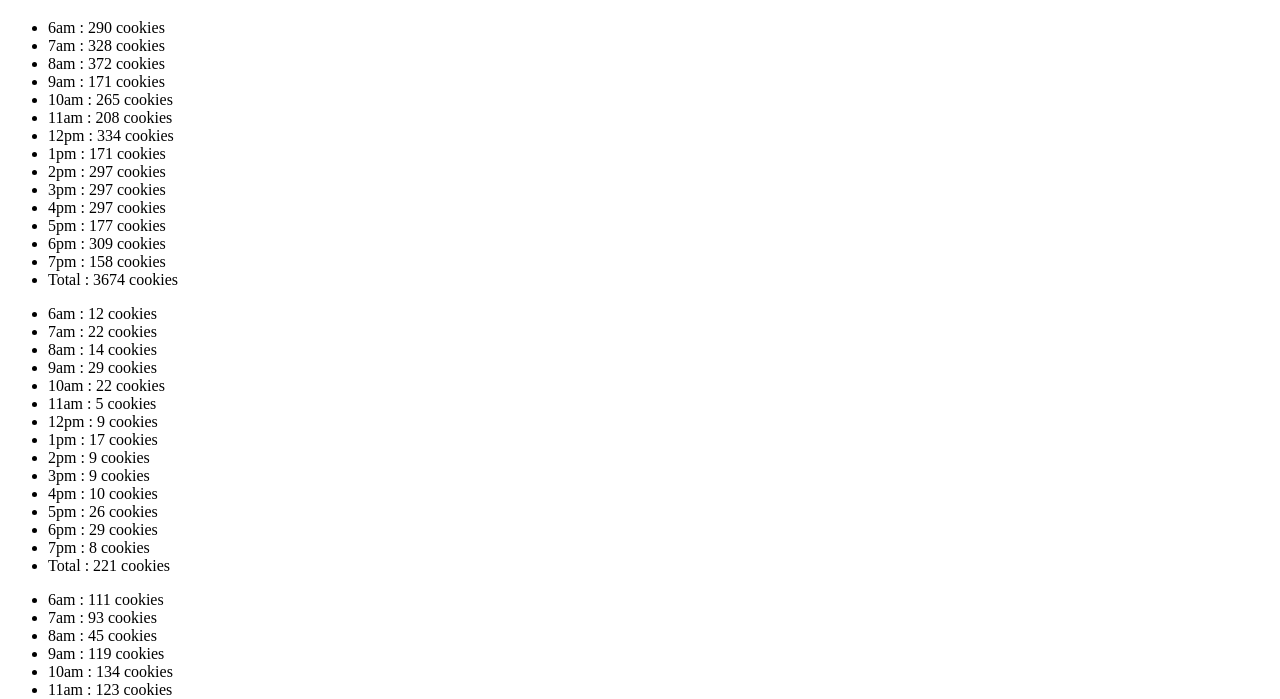
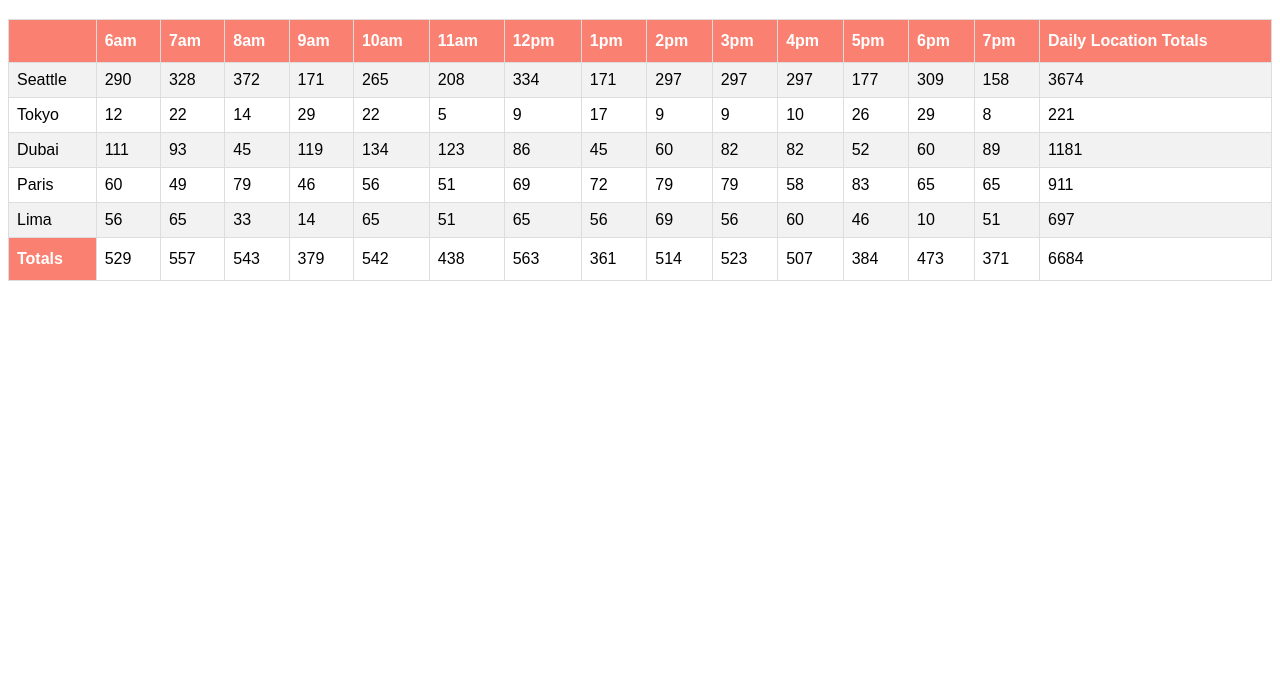
Before and after one commit to danieldills/cookie-stand, a plain HTML site: page sales.html in a window 1280 px wide. Shown: the part 61-760 px from the top of the page. Drawn offline with Linux system fonts and the light colour scheme.

Commit message:
updated app.js, sales.html, style.css files to include tables and css functionality

```diff
--- a/app.js
+++ b/app.js
@@ -1,6 +1,6 @@
 'use strict';
 
-let timeSlots = ['6am','7am','8am','9am','10am','11am','12pm','1pm','2pm','3pm','4pm','5pm','6pm','7pm',];
+let timeSlots = ['6am','7am','8am','9am','10am','11am','12pm','1pm','2pm','3pm','4pm','5pm','6pm','7pm','Daily Location Totals'];
 
 function randomInRange(min, max) {
     let range = max - min;
@@ -42,60 +42,72 @@ CookieStand.prototype.calcCookiesEachHour = function() {
     let cookiesEachHour = customersPerHour * this.avgCookiesPerSale;
     // console.log(Math.ceil(cookiesEachHour));
     return Math.ceil(cookiesEachHour);
-}
+};
 
-// simCookieSales
+// simulateCookieSales
 CookieStand.prototype.simulateCookieSales = function() {
-for (let i = 0; i < timeSlots.length; i++) {
+for (let i = 0; i < timeSlots.length -1; i++) {
     let certainCookie = this.calcCookiesEachHour();
     this.cookieSales.push(certainCookie);
     this.storeTotal+= certainCookie;
 }
 this.cookieSales.push(this.storeTotal);
+};
+// render
+CookieStand.prototype.render = function() {
+    const salesRow = document.createElement('tr');
+    const tableElem = document.getElementById('table');
+    tableElem.appendChild(salesRow);
+    const tableCell = document.createElement('td');
+    salesRow.appendChild(tableCell);
+    tableCell.textContent = this.location;
+    for (let i = 0; i < this.cookieSales.length; i++) {
+        const cookiesElem = document.createElement('td');
+        cookiesElem.textContent = this.cookieSales[i];
+        salesRow.appendChild(cookiesElem);
+    }
+};
 
+function renderHeaderRow() {
+    const tableElem = document.getElementById('table');
+    const rowOne = document.createElement('tr');
+    tableElem.appendChild(rowOne);
+    const emptyTh = document.createElement('th');
+    rowOne.appendChild(emptyTh);
+    for (let i = 0; i < timeSlots.length; i++) {
+        const timeHeaderElem = document.createElement('th');
+        timeHeaderElem.textContent = timeSlots[i];
+        rowOne.appendChild(timeHeaderElem);
+        timeHeaderElem.setAttribute('scope', 'col');
+    }
+};
+
+function renderFooterRow () {
+    const tableElem = document.getElementById('table');
+    const tableFootElem = document.createElement('tr');
+    tableElem.appendChild(tableFootElem);
+
+    const totalCookiesElem = document.createElement('th');
+    totalCookiesElem.setAttribute('scope', 'row');
+    totalCookiesElem.textContent = 'Totals';
+    tableFootElem.append(totalCookiesElem);
+
+for (let i = 0; i < timeSlots.length; i++) {
+    let cookieTotalHour = 0;
+    for (let j = 0; j < allStands.length; j++) {
+    cookieTotalHour += allStands[j].cookieSales[i]
+    }
+    const cookieTd = document.createElement('td');
+    cookieTd.textContent = cookieTotalHour;
+    tableFootElem.appendChild(cookieTd);
 }
+}
+renderHeaderRow();
 
-CookieStand.prototype.render = function() {
-    let ulElem = document.getElementById(this.id);
-    for (let i = 0; i < timeSlots.length; i++) {
-        let liElem = document.createElement('li');
-        liElem.textContent = timeSlots[i] + ' : ' + this.cookieSales[i] + ' cookies';
-        ulElem.appendChild(liElem);
-    }
-    let liElem = document.createElement('li');
-    liElem.textContent = 'Total' + ' : ' + this.storeTotal + ' cookies';
-    ulElem.appendChild(liElem);
-    console.log(Math.ceil(this.avgCookiesPerSale));
-}
+// Done with all total
 for (let i = 0; i < allStands.length; i++) {
     allStands[i].calcCookiesEachHour();
     allStands[i].simulateCookieSales();
     allStands[i].render();
-}
-
-let tableElem = document.getElementById('table');
-const row1 = document.createElement('th')
-
-for (let i = 0; i < timeSlots.length; i++) {
-    tableElem.appendChild(row1);
-    const timeElem = document.createElement('th');
-    timeElem.textContent = timeSlots[i];
-    row1.appendChild(timeElem);
-}
-
-
-// let tableElem = document.getElementById('table');
-
-// const row1 = document.createElement('tr');
-// const row2 = document.createElement('tr');
-
-// tableElem.appendChild(row1);
-// tableElem.appendChild(row2);
-
-// const sixElem = document.createElement('th');
-// row1.appendChild(sixElem);
-// sixElem.textContent = '6:00am';
-
-// const sixDataElem = document.createElement('td');
-// row2.appendChild(sixDataElem);
-// sixDataElem.textContent = 'Cookie sales';
+};
+renderFooterRow();
--- a/sales.html
+++ b/sales.html
@@ -2,6 +2,7 @@
 <html>
 <head>
     <title>Sales Data: Pat's Salmon Cookies</title>
+    <link rel="stylesheet" href="style.css">
 </head>
 <body>
     <h1>Pat's Salmon Cookies: Sales Data</h1>
--- /dev/null
+++ b/style.css
@@ -0,0 +1,22 @@
+table {
+    font-family: Arial, Helvetica, sans-serif;
+    border-collapse: collapse;
+    width: 100%;
+  }
+
+  table td, table th {
+    border: 1px solid #ddd;
+    padding: 8px;
+  }
+
+  table tr:nth-child(even){background-color: #f2f2f2;}
+
+  table tr:hover {background-color: #ddd;}
+
+  table th {
+    padding-top: 12px;
+    padding-bottom: 12px;
+    text-align: left;
+    background-color: salmon;
+    color: white;
+  }
```
